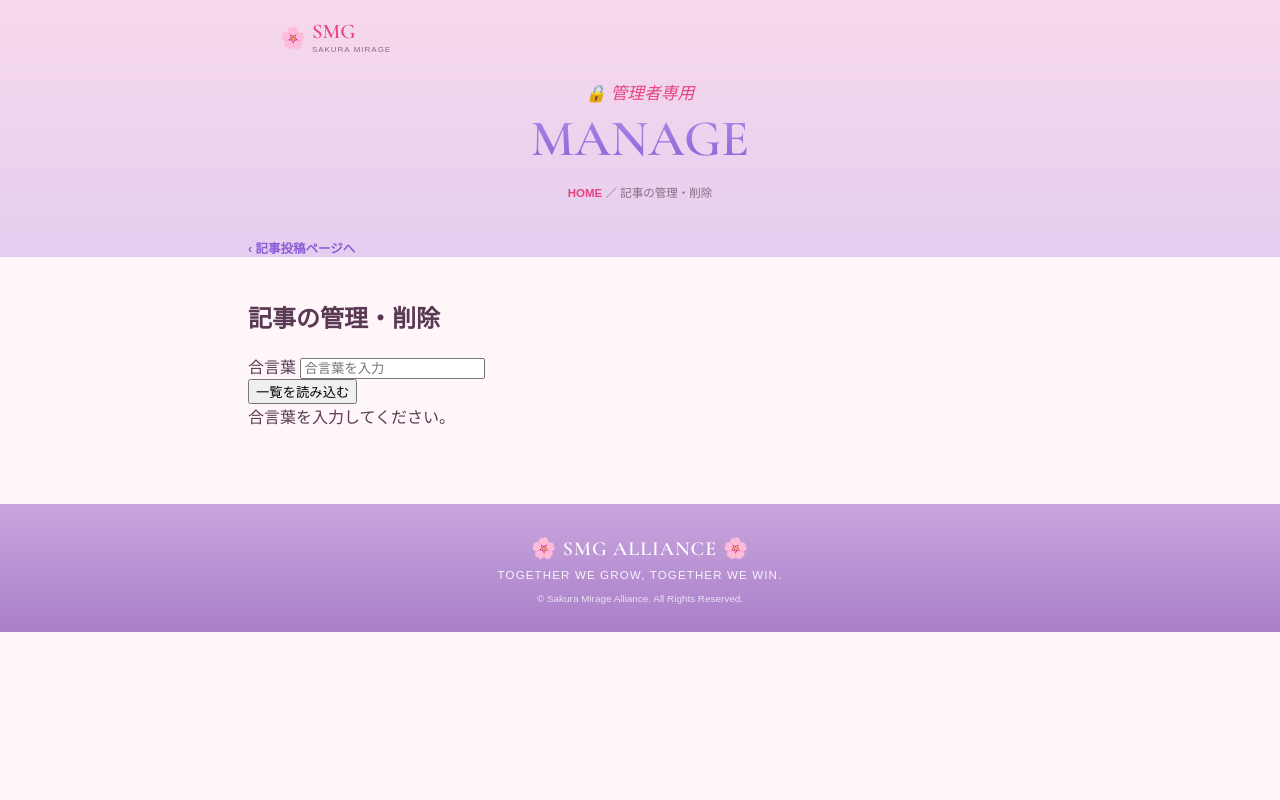
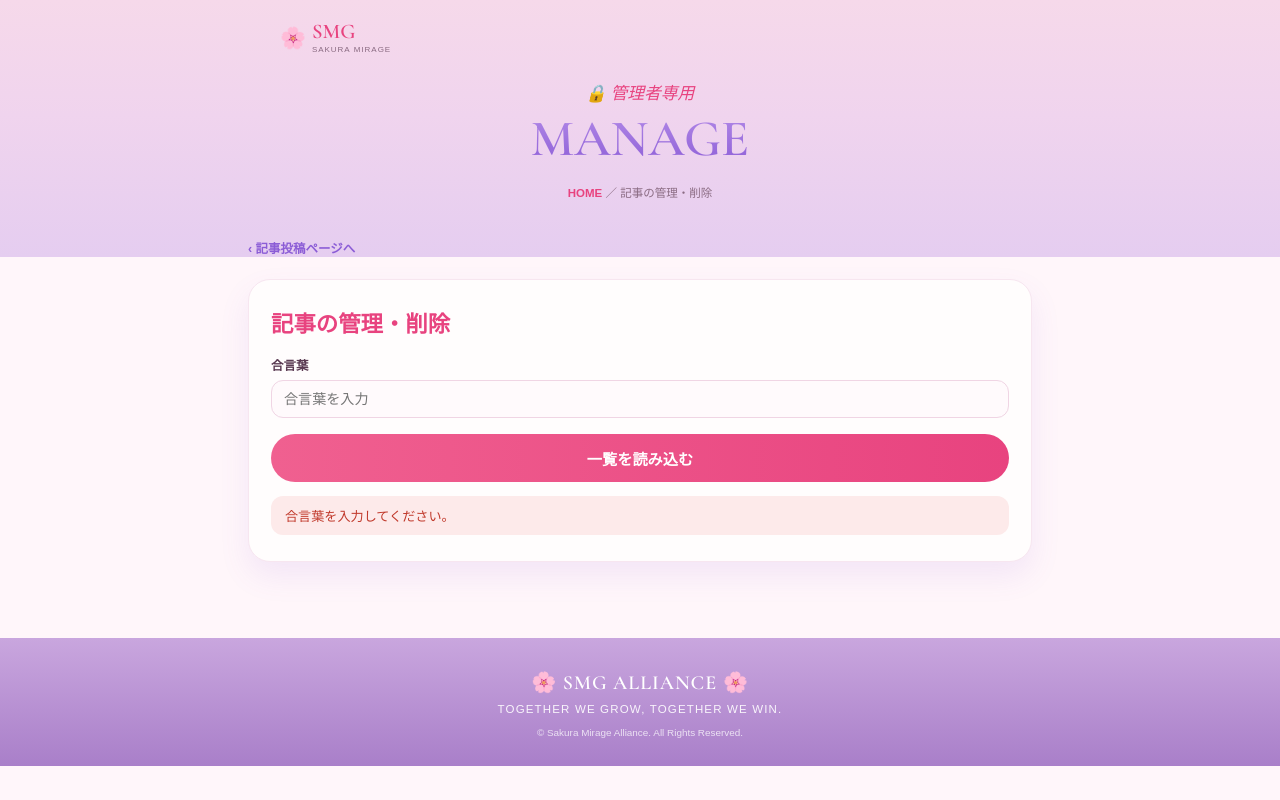
Before and after one commit to dtkytk/smg-guide, a plain HTML site: page manage.html in a window 1280 px wide. Both pictures are taken after a click on the button "一覧を読み込む". Drawn offline with nearby package versions, Linux system fonts and the light colour scheme; a web font is replaced by a local one.

Commit message:
Add files via upload

```diff
--- a/styles.css
+++ b/styles.css
@@ -200,6 +200,78 @@ a{color:inherit;}
   color:var(--ink-soft);
   margin:0 0 12px;
 }
+
+/* ===== ADMIN FORM ===== */
+.admin-wrap{max-width:640px; margin:0 auto; padding:0 18px 40px;}
+.admin-card{
+  background:#fffdfd;
+  border-radius:22px;
+  padding:26px 22px;
+  box-shadow:0 14px 30px rgba(139,92,214,.1);
+  border:1px solid #f7e6f0;
+}
+.admin-card h2{
+  font-family:'Cormorant Garamond', serif;
+  font-size:1.4rem;
+  color:var(--pink-deep);
+  margin:0 0 18px;
+}
+.field{margin-bottom:16px;}
+.field label{
+  display:block;
+  font-size:.78rem;
+  font-weight:700;
+  color:var(--ink);
+  margin-bottom:6px;
+}
+.field input[type="text"],
+.field input[type="password"],
+.field select,
+.field textarea{
+  width:100%;
+  padding:10px 12px;
+  border-radius:12px;
+  border:1px solid #f0d5e4;
+  font-family:'Zen Maru Gothic', sans-serif;
+  font-size:.88rem;
+  color:var(--ink);
+  background:#fffafc;
+}
+.field textarea{min-height:120px; resize:vertical;}
+.field-hint{font-size:.68rem; color:var(--ink-soft); margin-top:4px;}
+.switch-row{display:flex; align-items:center; gap:10px;}
+.thumb-preview{
+  display:flex;
+  flex-wrap:wrap;
+  gap:8px;
+  margin-top:10px;
+}
+.thumb-preview img{
+  width:70px;height:70px;
+  object-fit:cover;
+  border-radius:10px;
+  border:1px solid #f0d5e4;
+}
+.submit-btn{
+  width:100%;
+  padding:13px 0;
+  border-radius:30px;
+  border:none;
+  background:linear-gradient(90deg,#f06090,#e8437f);
+  color:#fff;
+  font-size:.95rem;
+  font-weight:700;
+  cursor:pointer;
+}
+.submit-btn:disabled{opacity:.6; cursor:not-allowed;}
+.form-msg{
+  margin-top:14px;
+  font-size:.82rem;
+  padding:10px 14px;
+  border-radius:12px;
+}
+.form-msg.ok{background:#e9f9ee; color:#2f8a4c;}
+.form-msg.err{background:#fdeaea; color:#c0392b;}
 .cta{
   display:inline-flex;
   align-items:center;
@@ -451,16 +523,20 @@ a{color:inherit;}
   margin-bottom:20px;
 }
 .post-detail .gallery{
-  display:grid;
-  grid-template-columns:repeat(auto-fill,minmax(140px,1fr));
-  gap:10px;
+  display:flex;
+  flex-direction:column;
+  gap:14px;
   margin-bottom:20px;
+}
+.post-detail .gallery a{
+  display:block;
+  line-height:0;
 }
 .post-detail .gallery img{
   width:100%;
-  height:110px;
-  object-fit:cover;
-  border-radius:12px;
+  height:auto;
+  border-radius:14px;
+  border:1px solid #f0d5e4;
 }
 
 /* ===== FOOTER (shared) ===== */
```
Also changed, not shown: post.html (+1 -1 lines).
